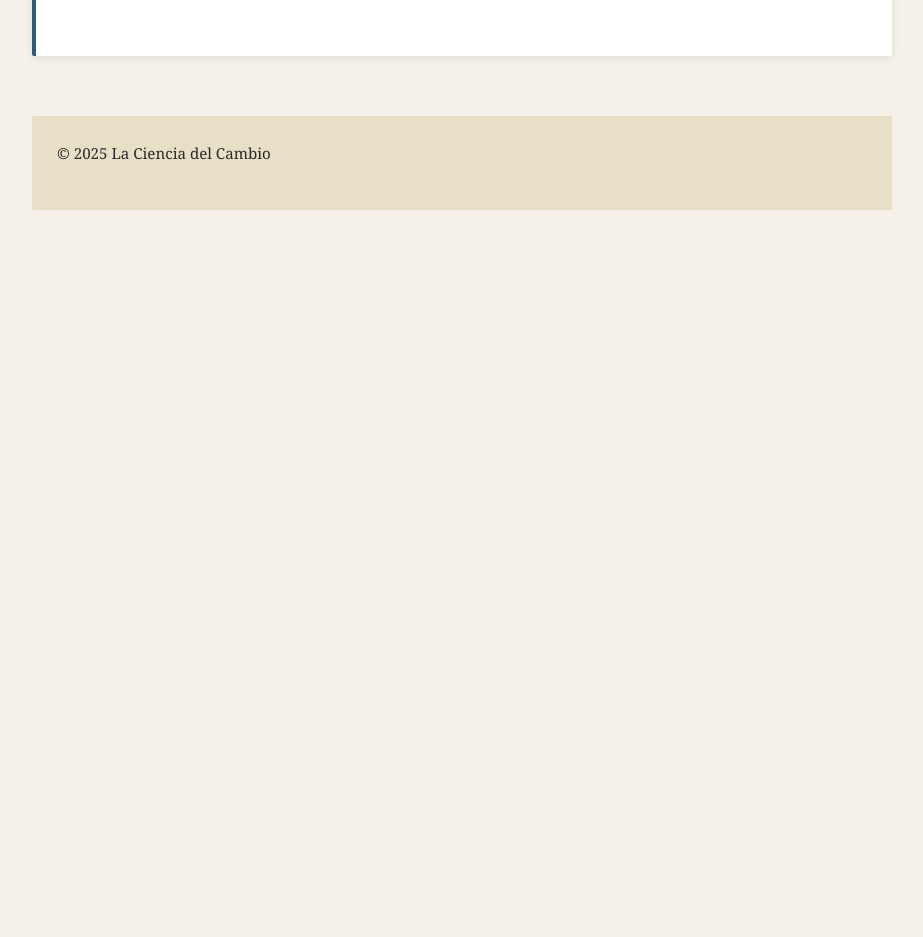
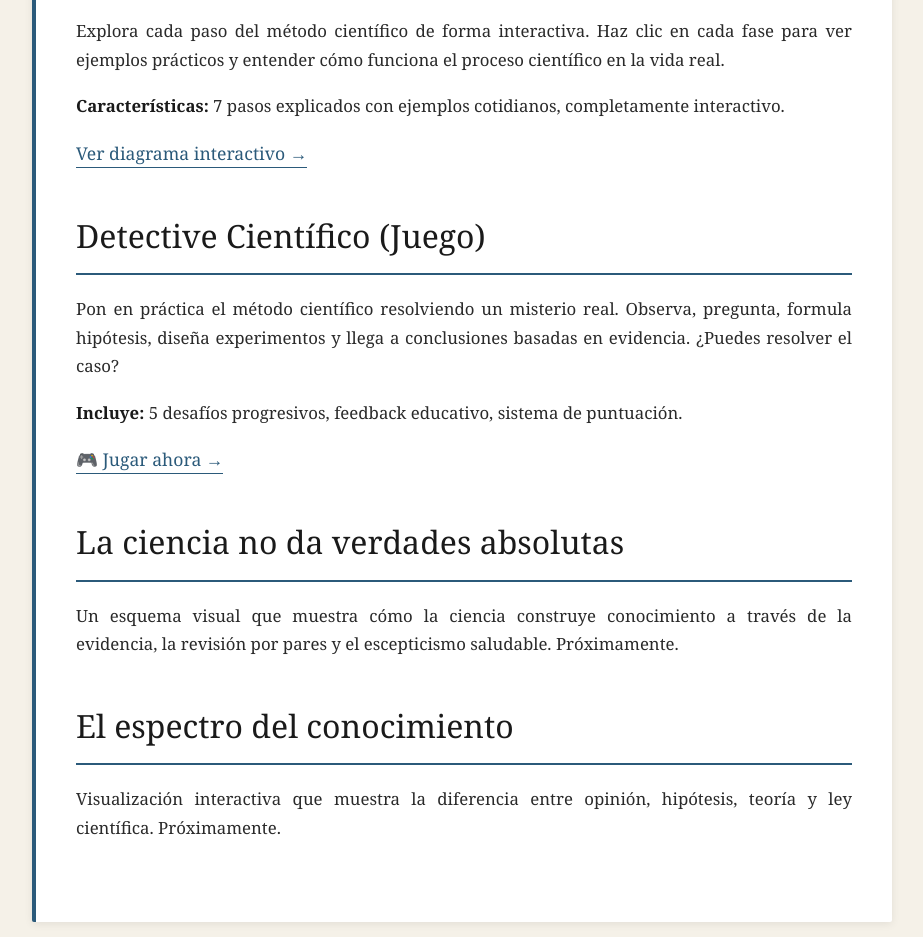
Before and after one commit to EliasFarak/Ciencia_sin_fronteras, a plain HTML site: page visual.html in a window 1280 px wide. Shown: the part 527-1464 px from the top of the page, without its empty margins (178-1101 px from the left). Before the commit the page ends 800 px from the top, so only its background shows below. Drawn offline with Linux system fonts and the light colour scheme.

Commit message:
Update visual.html

```diff
--- a/visual.html
+++ b/visual.html
@@ -14,16 +14,63 @@
     <nav>
       <a href="index.html">Inicio</a>
       <a href="ciencia.html">Ciencia</a>
+      <a href="sobre-mi.html">Sobre mí</a>
+      <a href="contacto.html">Contacto</a>
     </nav>
   </header>
 
   <main>
+
+    <section style="margin-bottom: 40px;">
+      <p style="font-size: 1.1em; color: #2a2a2a;">
+        Diagramas interactivos, visualizaciones y experiencias que hacen la ciencia
+        más tangible y comprensible. Ver para entender.
+      </p>
+    </section>
+
+    <section>
+      <h2>El Método Científico (Interactivo)</h2>
+      <p>
+        Explora cada paso del método científico de forma interactiva. Haz clic en cada
+        fase para ver ejemplos prácticos y entender cómo funciona el proceso científico
+        en la vida real.
+      </p>
+      <p style="margin-top: 15px;">
+        <strong>Características:</strong> 7 pasos explicados con ejemplos cotidianos,
+        completamente interactivo.
+      </p>
+      <a href="metodo-cientifico-visual.html" style="font-size: 1.1em;">Ver diagrama interactivo →</a>
+    </section>
+
+    <section>
+      <h2>Detective Científico (Juego)</h2>
+      <p>
+        Pon en práctica el método científico resolviendo un misterio real. Observa,
+        pregunta, formula hipótesis, diseña experimentos y llega a conclusiones basadas
+        en evidencia. ¿Puedes resolver el caso?
+      </p>
+      <p style="margin-top: 15px;">
+        <strong>Incluye:</strong> 5 desafíos progresivos, feedback educativo, sistema de puntuación.
+      </p>
+      <a href="metodo-cientifico-juego.html" style="font-size: 1.1em;">🎮 Jugar ahora →</a>
+    </section>
+
     <section>
       <h2>La ciencia no da verdades absolutas</h2>
       <p>
-        Explicación breve acompañada de un esquema o imagen.
+        Un esquema visual que muestra cómo la ciencia construye conocimiento a través
+        de la evidencia, la revisión por pares y el escepticismo saludable. Próximamente.
       </p>
     </section>
+
+    <section>
+      <h2>El espectro del conocimiento</h2>
+      <p>
+        Visualización interactiva que muestra la diferencia entre opinión, hipótesis,
+        teoría y ley científica. Próximamente.
+      </p>
+    </section>
+
   </main>
 
   <footer>
```
